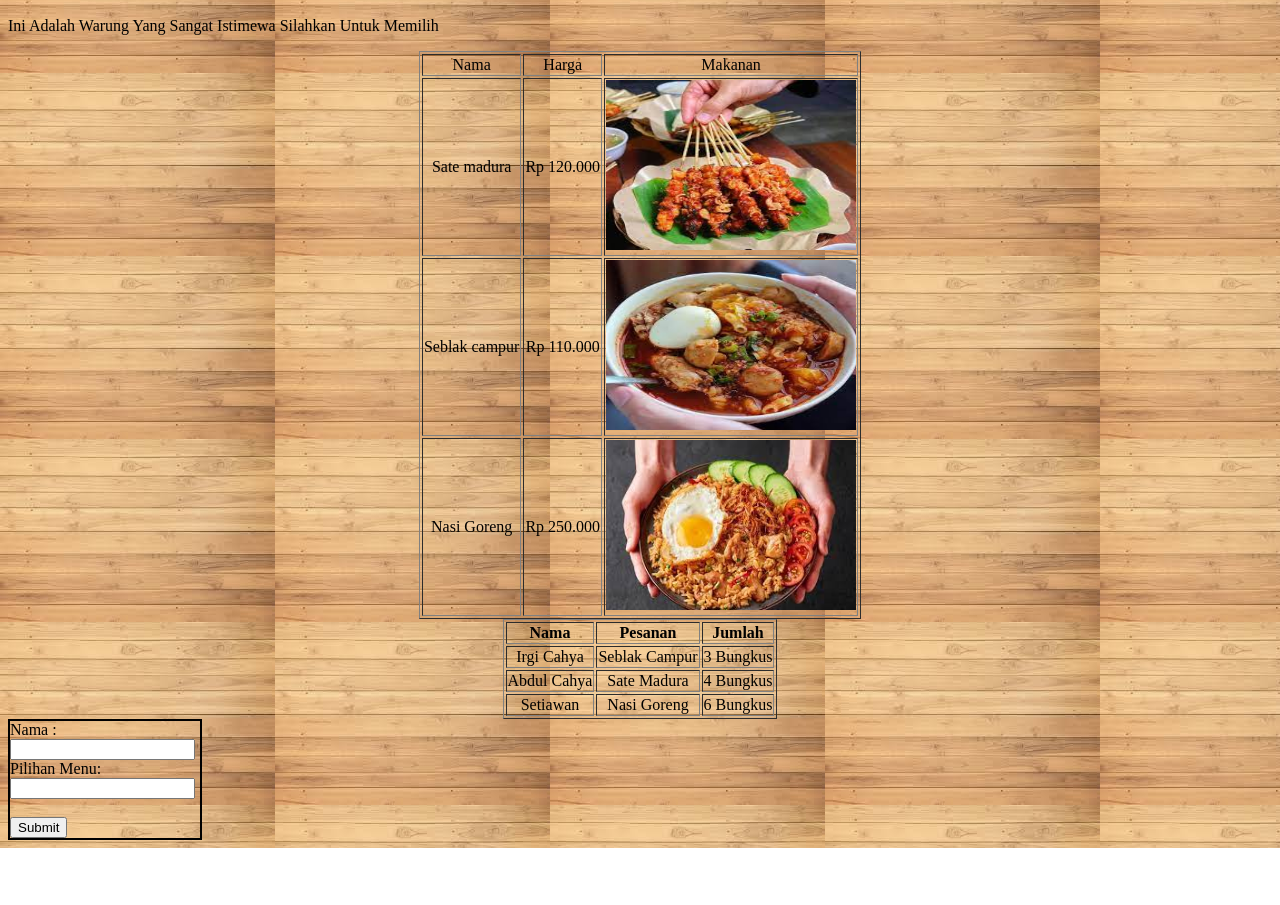
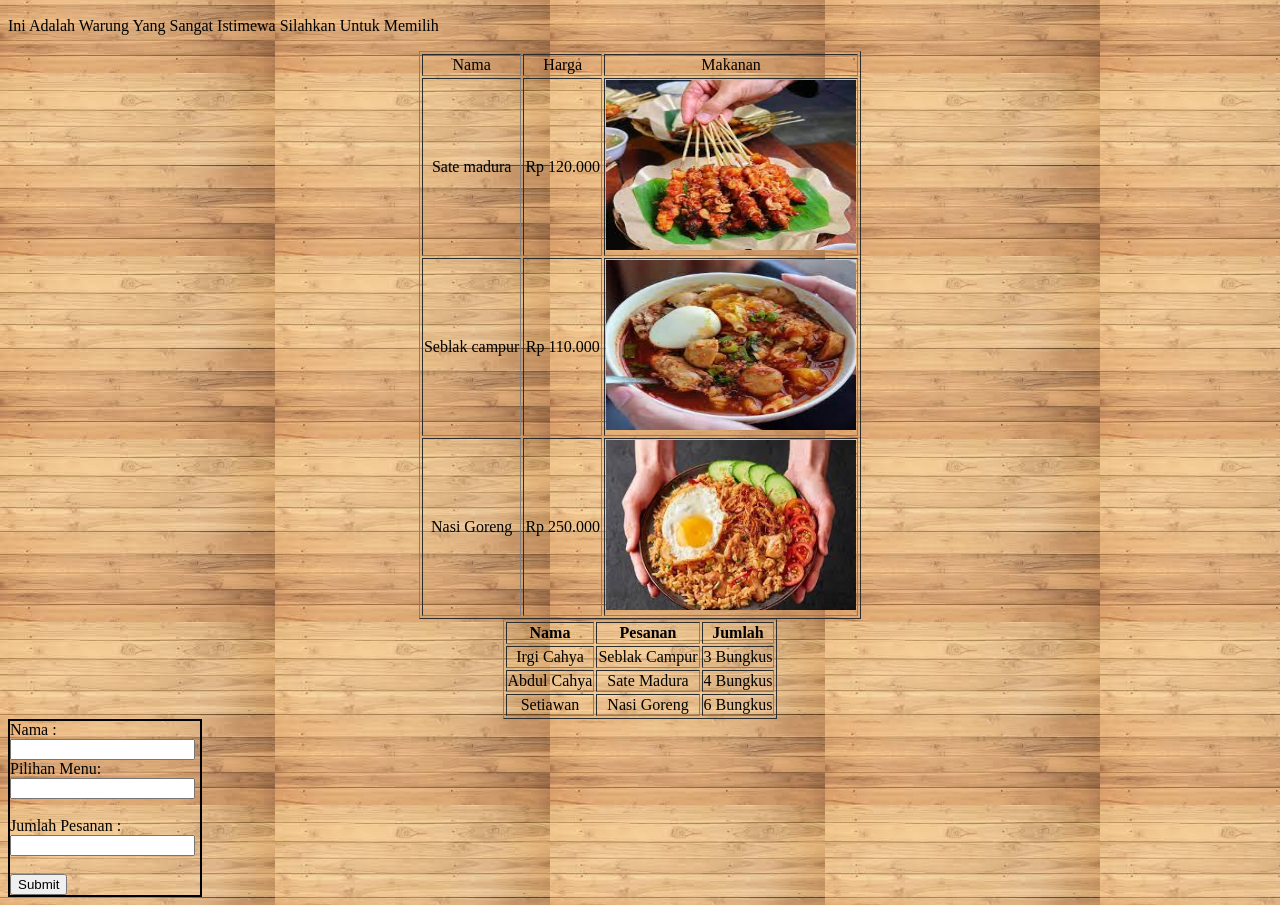
Before and after one commit to Irgicahya/html-dan-css, a plain HTML site: page index.html in a window 1280 px wide. Shown: the part 110-1015 px from the top of the page. Before the commit the page ends 958 px from the top, so only its background shows below. Drawn offline with Linux system fonts and the light colour scheme.

Commit message:
Update index.html

```diff
--- a/index.html
+++ b/index.html
@@ -62,6 +62,8 @@
   <input type="text" id="fname" name="fname" value=""><br>
   <label for="lname">Pilihan Menu:</label><br>
   <input type="text" id="lname" name="lname" value=""><br><br>
+  <label for="lname">Jumlah Pesanan :</label><br>
+  <input type="text" id="lname" name="lname" value=""><br><br>
   <input type="submit" value="Submit">
 </form>
 
```
